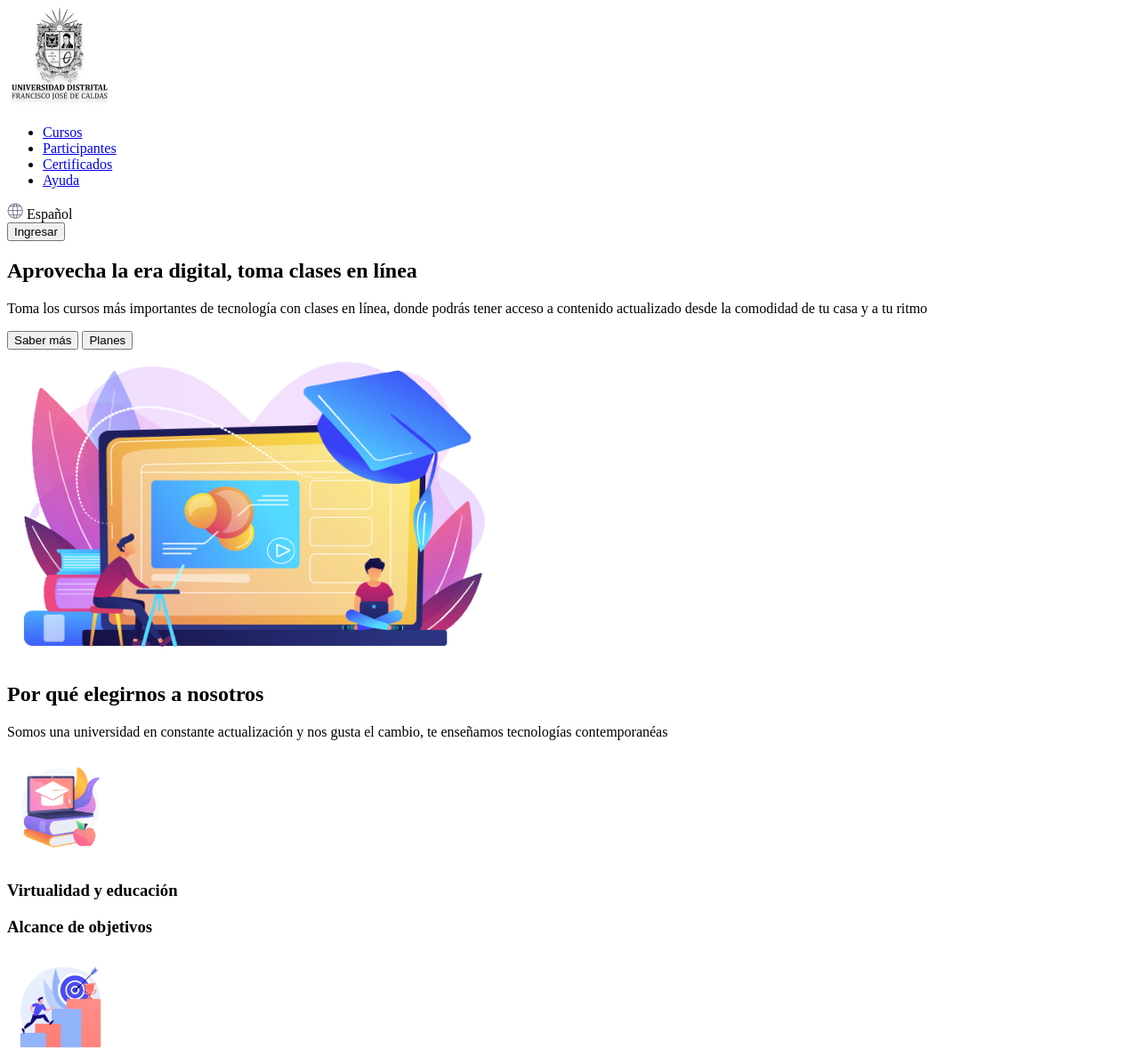
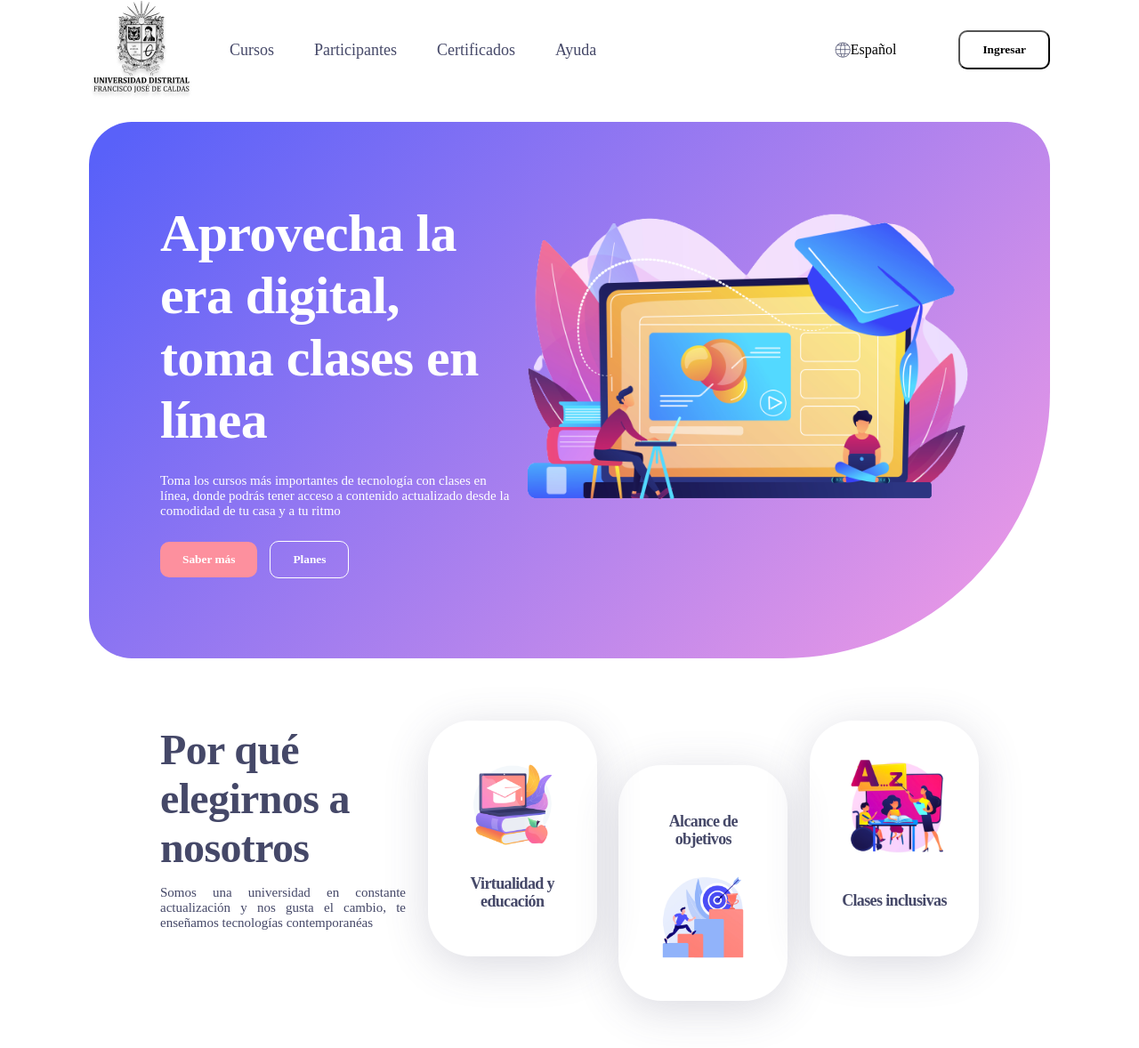
Before and after one commit to OscarRz9/taller_9_full_satck, a plain HTML site: page punto-1-3/index.html in a window 1280 px wide. Shown: the top 1178 px of the page at 89% size. Drawn offline with Linux system fonts and the light colour scheme; a web font is replaced by a local one.

Commit message:
Versión del taller con CSS

```diff
--- a/punto-1-3/index.html
+++ b/punto-1-3/index.html
@@ -27,7 +27,7 @@
                 </ul>
             </nav>
         </div>
-        <div class="header__setings">
+        <div class="header__settings">
             <div>
                 <img src="./public/images/header-world.png" alt="world">
                 <span>Español</span>
@@ -52,7 +52,7 @@
             </div>
             <img src="./public/images/banner-online.png" alt="online-education" width="550px" height="350px">
         </section>
-        <section id="section 1">
+        <section id="section-1">
             <div class="section-1__info">
                 <h2>Por qué elegirnos a nosotros</h2>
                 <p>
@@ -73,7 +73,7 @@
                 <h3>Clases inclusivas</h3>
             </div>
         </section>
-        <section id="section 2">
+        <section id="section-2">
             <div class="section-2__info">
                 <img src="./public/images/section2-tools.png" alt="tools" width="500px" height="350px">
                 <div>
--- a/punto-1-3/styles/banner-styles.css
+++ b/punto-1-3/styles/banner-styles.css
@@ -0,0 +1,26 @@
+#banner{
+    display: flex;
+    margin: 25px 100px;
+    padding: 90px 80px;
+    background: linear-gradient(313.18deg, #EE9AE5 3.28%, #5961F9 97.04%);
+    border-radius: 48px 48px 300px 48px;
+}
+h1{
+    margin: 0px;
+    color: white;
+    font-family: 'Jost';
+    font-size: 60px;
+    font-weight: 600;
+    line-height: 70px;
+    letter-spacing: -0.64px;
+}
+#banner p{
+    margin: 25px 0px;
+    color: white;
+}
+.button-white{
+    padding: 12px 35x;
+    background-color: transparent;
+    color: white;
+    border: 1px solid white;
+}
--- a/punto-1-3/styles/footer-styles.css
+++ b/punto-1-3/styles/footer-styles.css
@@ -0,0 +1,43 @@
+#footer{
+    display: flex;
+    justify-content: space-between;
+    align-items: center;
+
+    margin-top: 120px;
+    padding: 20px 100px;
+    background-color: #010851;
+    color: white;
+}
+.footer__info{
+    width: 30%;
+}
+
+input{
+    width: 220px;
+    padding: 12px 20px;
+    margin-right: -15px;
+    border: none;
+    border-radius: 10px;
+    background-color: #45486899;
+}
+.button--pink{
+    background-color: #ED80FD;
+    color: white;
+    border: none;
+}
+table{
+    font-family: 'Jost';
+    text-align: left;
+}
+tr{
+    height: 40px;
+}
+th{
+    height: 80px;
+}
+td{
+    padding-right: 50px;
+}
+td a{
+    color: white;
+}
--- a/punto-1-3/styles/global-styles.css
+++ b/punto-1-3/styles/global-styles.css
@@ -0,0 +1,33 @@
+body{
+    margin: 0px;
+}
+a{
+    font-family: 'Jost';
+    font-size: 18px;
+}
+button{
+    padding: 12px 25px;
+    font-family: 'Jost';
+    font-weight: bold;
+    border-radius: 10px;
+    cursor: pointer;
+}
+.button-orange{
+    margin-right: 10px;
+    background-color: #FD909E;
+    color: white;
+    border: none;
+}
+p{
+    font-family: 'Jost';
+    font-size: 15px;
+    font-weight: 300;
+}
+h2{
+    margin: 5px 0px;
+    color: #454868;
+    font-family: 'Jost';
+    font-size: 48px;
+    line-height: 55px;
+    letter-spacing: -0.64px;
+}
--- a/punto-1-3/styles/header-styles.css
+++ b/punto-1-3/styles/header-styles.css
@@ -0,0 +1,35 @@
+header{
+    display: flex;
+    justify-content: space-between;
+    margin: 0px 100px;
+}
+.header__navigation{
+    display: flex;
+    align-items: center;
+}
+.header__navigation nav ul{
+    display: flex;
+    gap: 45px;
+    list-style: none;
+}
+.header__navigation nav ul li a{
+    text-decoration: none;
+    color: #454868;
+}
+.header__settings{
+    display: flex;
+    align-items: center;
+    gap: 70px;
+}
+.header__settings div{
+    display: flex;
+    align-items: center;
+    gap: 10p;
+    font-family: 'Jost';
+    font-size: 16px;
+    font-weight: 400;
+}
+.header__settings button{
+    background-color: transparent;
+    border-radius: 1px solid #45486854;
+}
--- a/punto-1-3/styles/section-1-styles.css
+++ b/punto-1-3/styles/section-1-styles.css
@@ -0,0 +1,37 @@
+#section-1{
+    display: flex;
+    justify-content: space-between;
+    margin: 50px 100px;
+    padding: 20px 80px;
+}
+.section-1__info{
+    width: 30%;
+}
+.section-1__info p{
+    color: #454868;
+    text-align: justify;
+}
+.section-1__card{
+    display: flex;
+    flex-direction: column;
+    align-items: center;
+    justify-content: space-between;
+    width: min-content;
+
+
+    height: 195px;
+    padding: 35px;
+    border-radius: 48px;
+    box-shadow: 0px 10px 50px #45486833;
+}
+.section-1__card-down{
+    margin-top: 50px;
+}
+.section-1__card h3{
+    font-family: 'Jost';
+    font-size: 18px;
+    color: #454868;
+    line-height: 20px;
+    letter-spacing: -0.64px;
+    text-align: center;
+}
--- a/punto-1-3/styles/section-2-styles.css
+++ b/punto-1-3/styles/section-2-styles.css
@@ -0,0 +1,12 @@
+#section-2{
+    padding: 20px 180px;
+    background: #ED80FD26;
+}
+.section-2__info{
+    display: flex;
+    gap: 35px;
+    margin: 70px 0px;
+}
+.section-2__sub-pink{
+    color: #ED80FD;
+}
```
